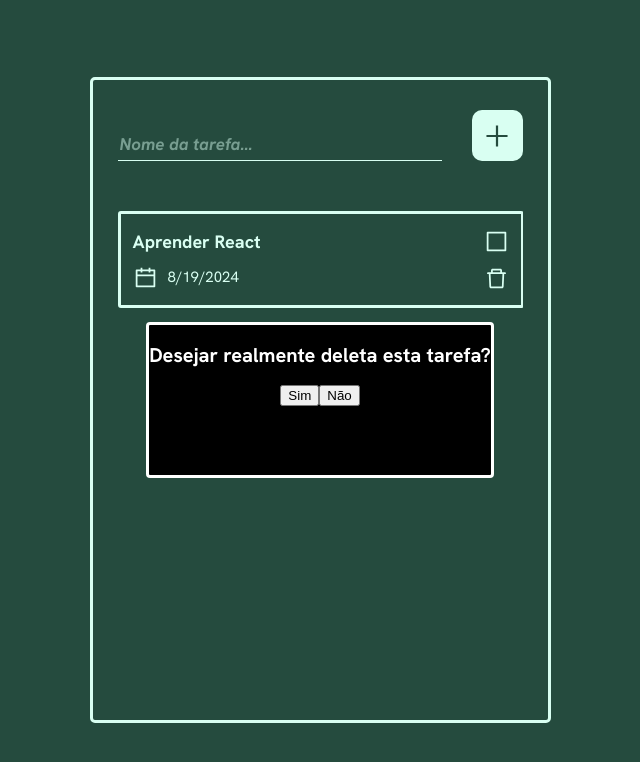
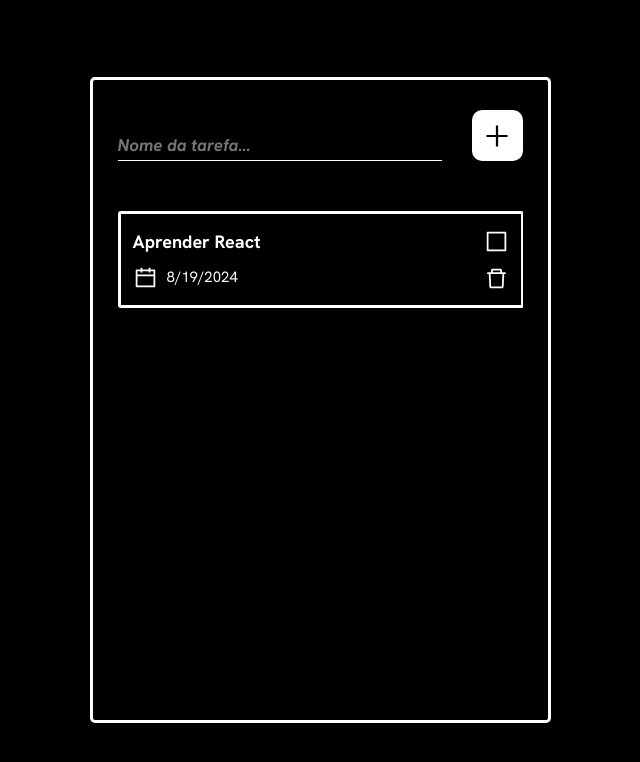
Before and after one commit to Bruno-Camargo-V3ktor/SimpleManagerTask-LocalStorage, a React (Create React App) app: page / in a window 1280 px wide. Shown: the top 762 px of the page, without its empty margins (320-960 px from the left). Built offline with nearby package versions, Linux system fonts and the light colour scheme.

Commit message:
Removendo o Modal e refatorando os CSS

```diff
--- a/src/App.jsx
+++ b/src/App.jsx
@@ -1,27 +1,17 @@
 import './styles/App.css'
-//import commingSoon from './asserts/Animated Rotating Coming Soon.gif'
+
 
 import Card from './components/Card';
 import TodoList from './components/TodoList';
-import Modal from './components/Modal';
 
 function App() {
   return (
     <div className="App">
 
-      <Modal />
-
-      {/* <img
-        src={commingSoon}
-        style={ {width: '400px', height:'400px', position:'absolute', right: '25px', bottom: '25px'} }
-      /> */}
-
       <main>
 
         <Card showTitle={false} >
-
           <TodoList />
-
         </Card>
 
       </main>
--- a/src/components/Modal.jsx
+++ /dev/null
@@ -1,29 +0,0 @@
-import '../styles/Modal.css'
-
-const Modal = (props) => {
-
-    //Atributos
-    const {  } = props
-
-    // Render
-    return (
-        <div className="ModalContainer" onClick={ (event) => {console.log('Teste')} }>
-
-            <div className='BodyContainer' onClick={ (event) => {event.stopPropagation(); console.log(event)} }>
-                <div className='TitileContainer'>
-                    <h2>Desejar realmente deleta esta tarefa?</h2>
-                </div>
-
-                <div className='ActionsContainer'>
-                    <button>Sim</button>
-                    <button>Não</button>
-                </div>
-            </div>
-
-        </div>
-    )
-
-}
-
-
-export default Modal;
--- a/src/styles/Modal.css
+++ /dev/null
@@ -1,46 +0,0 @@
-
-.ModalContainer {
-    display: flex;
-    flex: 1;
-    justify-content: center;
-    align-items: center;
-
-    width: 100vw;
-    height: 100vh;
-
-    left: 0px;
-    top: 0px;
-    position: fixed;
-
-    z-index: 100;
-    background-color: rgba(127, 255, 212, 0.295);
-}
-
-.BodyContainer {
-    display: flex;
-    flex-direction: column;
-
-    min-width: 280px;
-    min-height: 150px;
-
-    background-color: black;
-    border: solid white 3px;
-    border-radius: 4px;
-
-}
-
-.BodyContainer h2 {
-    color: white;
-
-    font-family: Hanken Grotesk;
-    font-weight: bold;
-    font-size: 20px;
-}
-
-.TitleContainer {
-    flex: 4
-}
-
-.ActionContainer {
-    flex: 1
-}
--- a/src/styles/index.css
+++ b/src/styles/index.css
@@ -1,3 +1,8 @@
+* {
+  margin: 0;
+  padding: 0;
+}
+
 body {
   box-sizing: border-box;
   margin: 0;
@@ -6,6 +11,8 @@ body {
     sans-serif;
   -webkit-font-smoothing: antialiased;
   -moz-osx-font-smoothing: grayscale;
+
+  overflow-y: hidden;
 }
 
 code {
```
Also changed, not shown: 2 other files (tests, documents, lock files or other folders).
